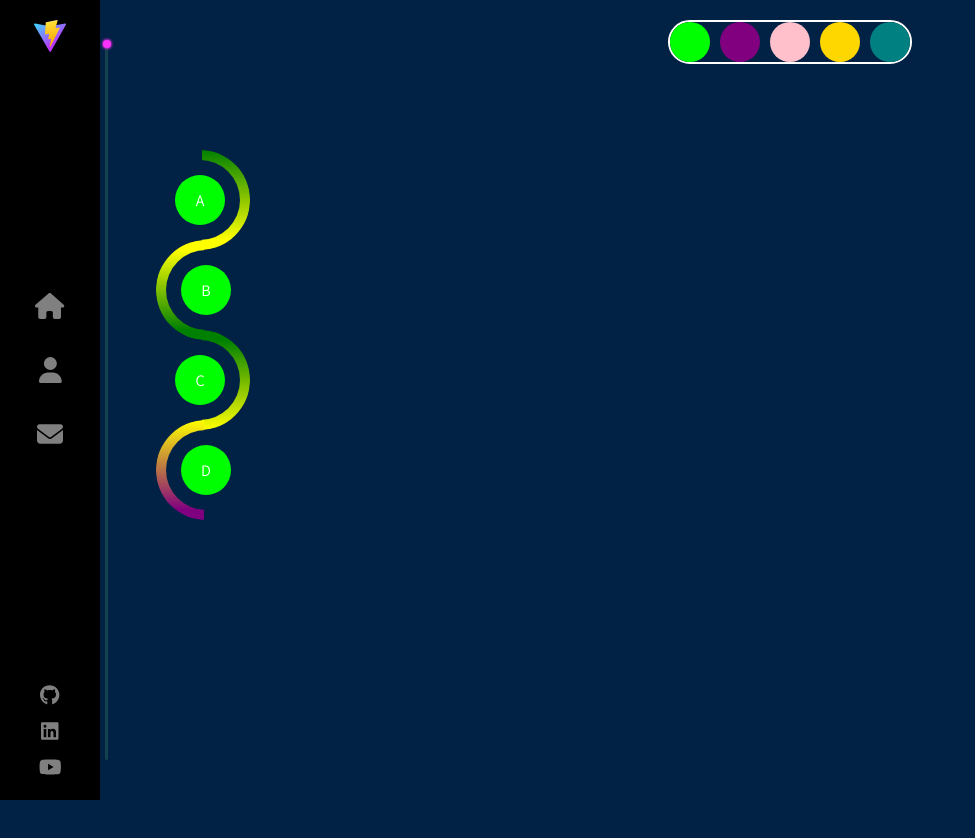
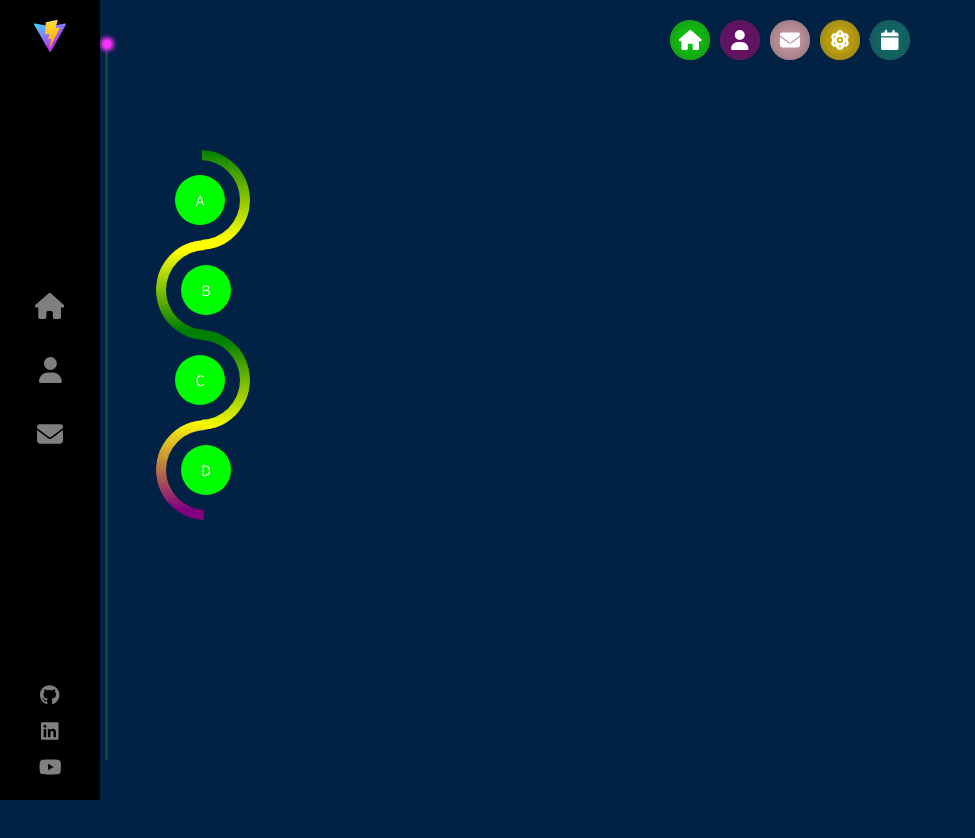
Before and after one commit to boskoa/portfolio-website, a React (Vite) app: page /testing in a window 1280 px wide. Shown: the top 838 px of the page, without its empty margins (0-975 px from the left). Built offline with nearby package versions, Linux system fonts and the light colour scheme.

Commit message:
Dock menu rotate

```diff
--- a/src/components/Testing/Menu/index.jsx
+++ b/src/components/Testing/Menu/index.jsx
@@ -1,5 +1,13 @@
 import { useEffect, useRef } from "react";
-import styled from "styled-components";
+import styled, { css, keyframes } from "styled-components";
+import {
+  faEnvelope,
+  faHome,
+  faUser,
+  faAtom,
+  faCalendar,
+} from "@fortawesome/free-solid-svg-icons";
+import { FontAwesomeIcon } from "@fortawesome/react-fontawesome";
 
 const StyledContainer = styled.div`
   position: fixed;
@@ -15,17 +23,69 @@ const IconsContainer = styled.div`
   justify-content: center;
   align-items: start;
   gap: 10px;
-  border: 2px solid white;
   border-radius: 30px;
   transition: all 0.2s;
 `;
 
+const IconContainer = styled.div`
+  transition: all 0.1s;
+  &:active {
+    transform: scale(0.95);
+  }
+`;
+
+const wave = keyframes`
+  from {
+    opacity: 0.8;
+    transform: scale(1);
+  }
+  to {
+    opacity: 0;
+    transform: scale(1.2);
+  }
+`;
+
 const MenuIcon = styled.div`
+  display: flex;
+  justify-content: center;
+  align-items: center;
+  font-size: 20px;
   width: 40px;
   aspect-ratio: 1 / 1;
   border-radius: 50%;
+  box-shadow: inset 0 0 30px 0 rgba(50, 50, 50, 0.7);
   background-color: ${({ $bg }) => $bg};
-  transition: all 0.4s;
+  transform-style: preserve-3d;
+  transition:
+    all 0.4s,
+    0.8s transform 1s;
+  cursor: pointer;
+
+  &:active::after {
+    content: "";
+    position: absolute;
+    top: 0;
+    width: 94%;
+    height: 94%;
+    border-radius: 50%;
+    border: 3px solid ${({ $bg }) => $bg};
+    animation: ${() => css`0.2s ${wave} forwards`};
+  }
+`;
+
+const Description = styled.div`
+  position: absolute;
+  top: 0;
+  width: 100%;
+  height: 100%;
+  display: flex;
+  justify-content: center;
+  align-items: center;
+  transform: rotateY(180deg) translateZ(20px);
+  transform-origin: 50%;
+  font-size: 50%;
+  font-weight: 800;
+  user-select: none;
 `;
 
 function Menu() {
@@ -40,27 +100,31 @@ function Menu() {
 
     function iconEnter(ref) {
       ref.current.addEventListener("mouseenter", function () {
-        ref.current.style.width = "80px";
+        ref.current.firstChild.style =
+          "width: 80px; font-size: 36px; transform: rotateY(180deg);";
         if (ref.current.previousSibling) {
-          ref.current.previousSibling.style.width = "60px";
+          ref.current.previousSibling.firstChild.style =
+            "width: 60px; font-size: 28px; transition-delay: 0s;";
         }
         if (ref.current.nextSibling) {
-          ref.current.nextSibling.style.width = "60px";
+          ref.current.nextSibling.firstChild.style =
+            "width: 60px; font-size: 28px; transition-delay: 0s;";
         }
-        //ref.current.parentElement.style.width = "400px";
       });
     }
 
     function iconLeave(ref) {
       ref.current.addEventListener("mouseleave", function () {
-        ref.current.style.width = "40px";
+        ref.current.firstChild.style =
+          "width: 40px; font-size: 20px; transform: rotateY(0deg); transition-delay: 0s;";
         if (ref.current.previousSibling) {
-          ref.current.previousSibling.style.width = "40px";
+          ref.current.previousSibling.firstChild.style =
+            "width: 40px; font-size: 20px;";
         }
         if (ref.current.nextSibling) {
-          ref.current.nextSibling.style.width = "40px";
+          ref.current.nextSibling.firstChild.style =
+            "width: 40px; font-size: 20px;";
         }
-        //ref.current.parentElement.style.width = "300px";
       });
     }
 
@@ -73,11 +137,54 @@ function Menu() {
   return (
     <StyledContainer>
       <IconsContainer>
-        <MenuIcon ref={firstRef} $bg="lime" />
-        <MenuIcon ref={secondRef} $bg="purple" />
-        <MenuIcon ref={thirdRef} $bg="pink" />
-        <MenuIcon ref={fourthRef} $bg="gold" />
-        <MenuIcon ref={fifthRef} $bg="teal" />
+        <IconContainer ref={firstRef}>
+          <MenuIcon $bg="lime">
+            <FontAwesomeIcon
+              icon={faHome}
+              style={{ transform: "translateZ(20px)" }}
+            />
+            <Description>Home</Description>
+          </MenuIcon>
+        </IconContainer>
+        <IconContainer ref={secondRef}>
+          <MenuIcon $bg="purple">
+            <FontAwesomeIcon
+              icon={faUser}
+              style={{ transform: "translateZ(20px)" }}
+            />
+            <Description>About</Description>
+          </MenuIcon>
+        </IconContainer>
+        <IconContainer ref={thirdRef}>
+          <MenuIcon $bg="pink">
+            {" "}
+            <FontAwesomeIcon
+              icon={faEnvelope}
+              style={{ transform: "translateZ(20px)" }}
+            />
+            <Description>Contact</Description>
+          </MenuIcon>
+        </IconContainer>
+        <IconContainer ref={fourthRef}>
+          <MenuIcon $bg="gold">
+            {" "}
+            <FontAwesomeIcon
+              icon={faAtom}
+              style={{ transform: "translateZ(20px)" }}
+            />
+            <Description>React</Description>
+          </MenuIcon>
+        </IconContainer>
+        <IconContainer ref={fifthRef}>
+          <MenuIcon $bg="teal">
+            {" "}
+            <FontAwesomeIcon
+              icon={faCalendar}
+              style={{ transform: "translateZ(20px)" }}
+            />
+            <Description>Calendar</Description>
+          </MenuIcon>
+        </IconContainer>
       </IconsContainer>
     </StyledContainer>
   );
--- a/src/index.css
+++ b/src/index.css
@@ -9,3 +9,13 @@ body {
   min-width: 360px;
   background: rgb(2, 34, 69);
 }
+
+.icon-rotate {
+  width: 80px;
+  font-size: 36px;
+}
+
+.sub-icon-rotate {
+  width: 60px;
+  font-size: 28px;
+}
```
